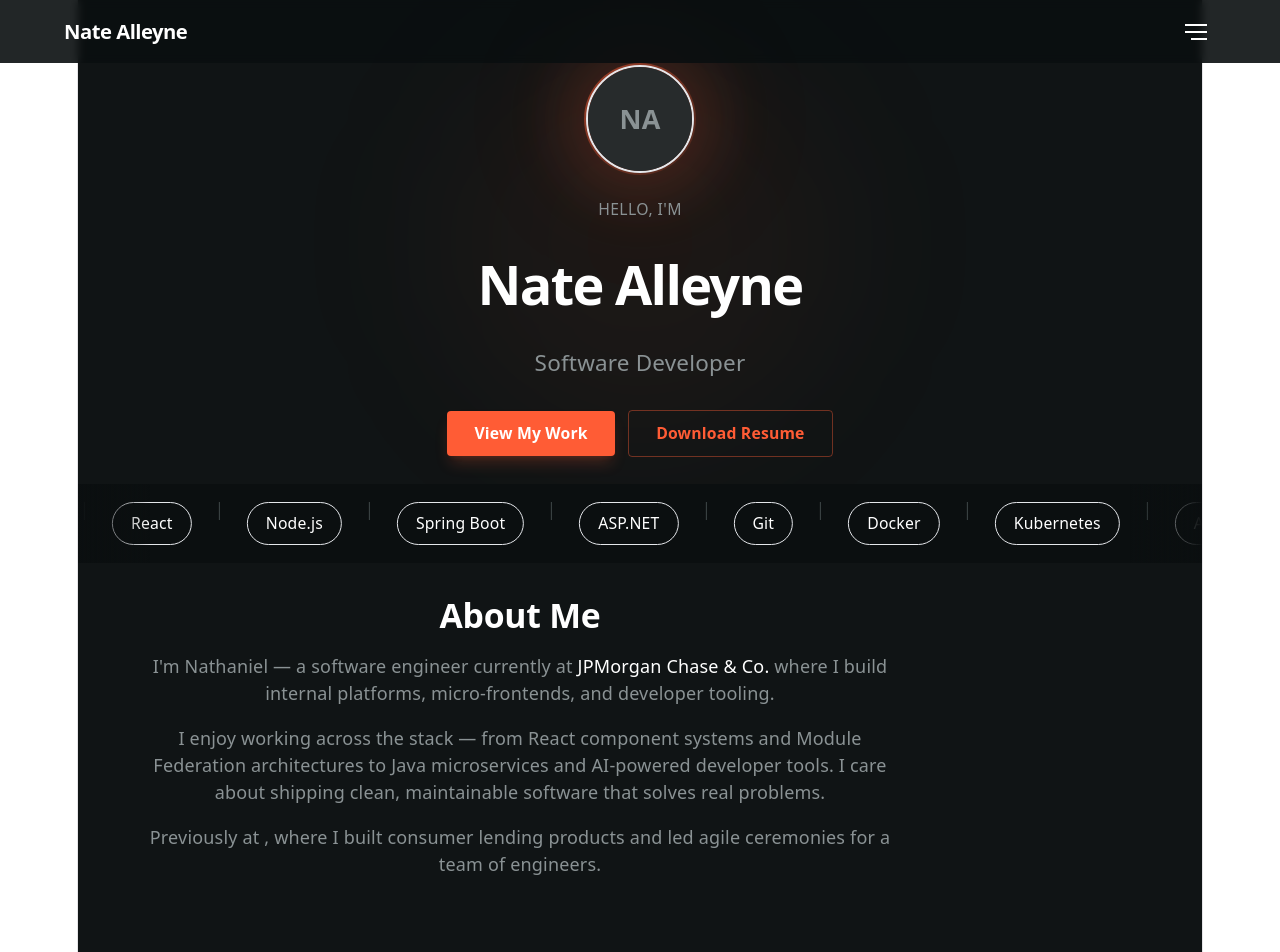
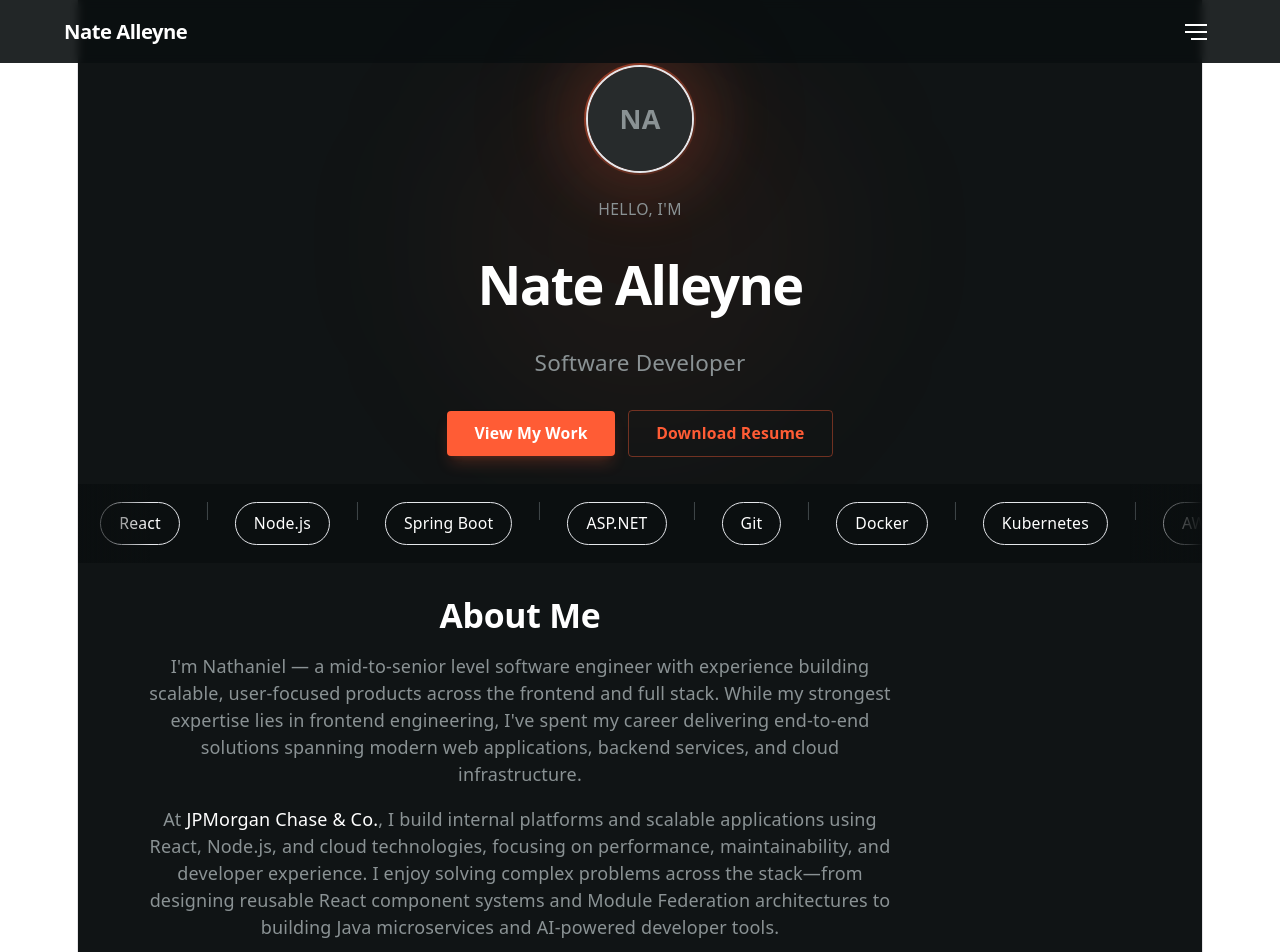
Before and after one commit to ncgalleyne/portfolio, a React (Vite) app in the folder frontend/: page / in a window 1280 px wide. Shown: the top 952 px of the page. Built offline with nearby package versions, Linux system fonts and the light colour scheme.

Commit message:
about me cleanup

```diff
--- a/frontend/portfolio_data.json
+++ b/frontend/portfolio_data.json
@@ -8,6 +8,18 @@
       "location": "Wilmington, DE",
       "startDate": "April 2023",
       "endDate": "July 2026",
+      "bullets": [
+        "Developed and maintained scalable web applications using React, Node.js, and cloud technologies.",
+        "Collaborated with cross-functional teams to deliver high-quality software solutions.",
+        "Implemented CI/CD pipelines to automate testing and deployment processes."
+      ]
+    },
+    {
+      "title": "Software Engineer I",
+      "company": "Octane Lending",
+      "location": "(Remote)",
+      "startDate": "October 2021",
+      "endDate": "December 2022",
       "bullets": [
         "Developed and maintained scalable web applications using React, Node.js, and cloud technologies.",
         "Collaborated with cross-functional teams to deliver high-quality software solutions.",
--- a/frontend/src/components/AboutMe.jsx
+++ b/frontend/src/components/AboutMe.jsx
@@ -15,23 +15,13 @@ export default function AboutMe() {
         </h2>
         <div className="flex flex-col gap-4 text-sm md:text-base text-outline leading-relaxed">
           <p>
-            I'm {data.name.split(' ')[0]} — a software engineer currently at{' '}
-            <span className="text-primary font-medium">{currentRole.company}</span>{' '}
-            where I build internal platforms, micro-frontends, and developer tooling.
+            I'm {data.name.split(' ')[0]} — a mid-to-senior level software engineer with experience building scalable, user-focused products across the frontend and full stack. While my strongest expertise lies in frontend engineering, I've spent my career delivering end-to-end solutions spanning modern web applications, backend services, and cloud infrastructure.
           </p>
           <p>
-            I enjoy working across the stack — from React component systems and
-            Module Federation architectures to Java microservices and AI-powered
-            developer tools. I care about shipping clean, maintainable software
-            that solves real problems.
+            At <span className="text-primary font-medium">{currentRole.company}</span>, I build internal platforms and scalable applications using React, Node.js, and cloud technologies, focusing on performance, maintainability, and developer experience. I enjoy solving complex problems across the stack—from designing reusable React component systems and Module Federation architectures to building Java microservices and AI-powered developer tools.
           </p>
           <p>
-            Previously at{' '}
-            <span className="text-primary font-medium">
-              {data.experience[1]?.company}
-            </span>
-            , where I built consumer lending products and led agile ceremonies
-            for a team of engineers.
+            Beyond my professional experience, I've built and launched a complete e-commerce platform for a clothing brand using Next.js, helping establish its online presence and drive product sales. Delivering a product from concept to production reinforced my passion for building software that creates measurable business impact, not just technical solutions.
           </p>
         </div>
       </div>
```
